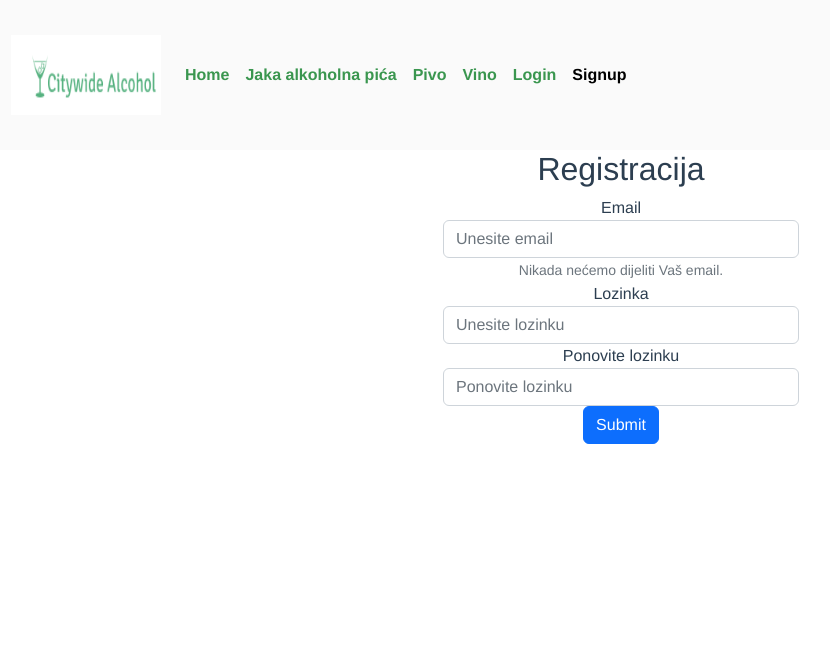
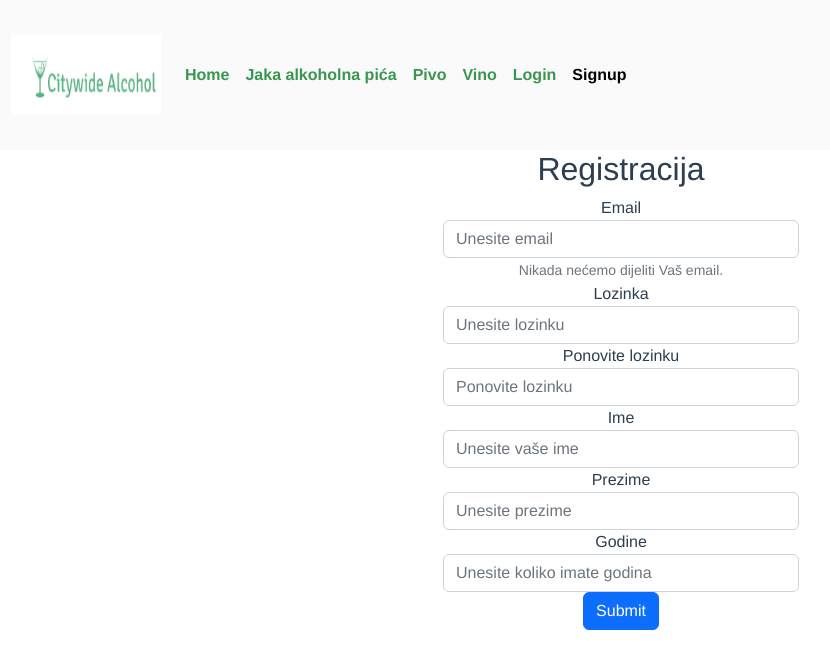
Before and after one commit to AntonioLipovac/citywidealcohol, a Vue app: page /signup in a window 1280 px wide. Shown: the top 668 px of the page, without its empty margins (19-849 px from the left). Built offline with nearby package versions, Linux system fonts and the light colour scheme.

Commit message:
Home i Signup
Klikabilne vrste pića na home i proširen signup.

```diff
--- a/src/components/HelloWorld.vue
+++ b/src/components/HelloWorld.vue
@@ -12,7 +12,7 @@
     <div class="row welcome text-center">
       <div class="col-12">
         <a name="onama">
-          <h1 class="display-4">Širok Izbor Pića</h1>
+          <h1 class="display-4">Širok izbor pića</h1>
         </a>
         <hr />
         <div class="col-12">
@@ -24,18 +24,22 @@
       <div class="row text-center padding">
         <div class="col-xs-12 col-sm-6 col-md-4">
           <img src="@/assets/pivo.png" width="200px" height="=200px" />
+          <div class="form-footer">
+              <p><a href="Pivo">Pivo</a></p>
+            </div>
+        </div>
 
-          <p>Pivo</p>
-        </div>
         <div class="col-xs-12 col-sm-6 col-md-4">
           <img src="@/assets/vino.png" width="200px" height="=200px" />
-
-          <p>Vino</p>
+          <div class="form-footer">
+              <p><a href="Vino">Vino</a></p>
+            </div>
         </div>
         <div class="col-xs-12 col-sm-6 col-md-4">
           <img src="@/assets/zestica.png" width="200px" height="=200px" />
-
-          <p>Žestoka pića</p>
+          <div class="form-footer">
+              <p><a href="Jaka alkoholna pića">Jaka alkoholna pića</a></p>
+            </div>
         </div>
       </div>
       <hr class="my-4" />
--- a/src/views/Signup.vue
+++ b/src/views/Signup.vue
@@ -40,6 +40,33 @@
                 placeholder="Ponovite lozinku"
               />
             </div>
+            <div class="form-group">
+              <label for="text">Ime</label>
+              <input
+                type="text"
+                class="form-control"
+                placeholder="Unesite vaše ime"
+                v-model="ime"
+              />
+            </div>
+            <div class="form-group">
+              <label for="text">Prezime</label>
+              <input
+                type="text"
+                class="form-control"
+                placeholder="Unesite prezime"
+                v-model="prezime"
+              />
+            </div>
+            <div class="form-group">
+              <label for="number">Godine</label>
+              <input
+                type="number"
+                class="form-control"
+                placeholder="Unesite koliko imate godina"
+                v-model="godine"
+              />
+            </div>
             <button
               type="button"
               onsubmit="return false"
@@ -64,6 +91,9 @@ export default {
       email: "",
       password: "",
       repeatpassword: "",
+      ime: "",
+      prezime: "",
+      godine: "",
     };
   },
   methods: {
```
